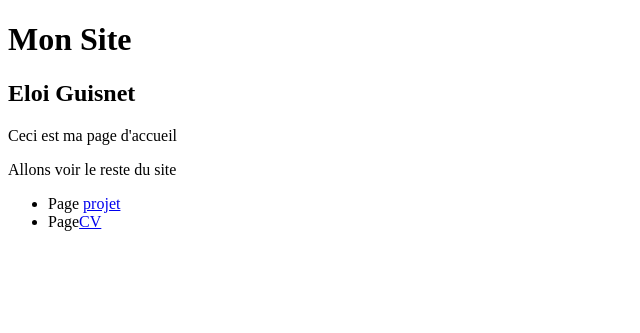
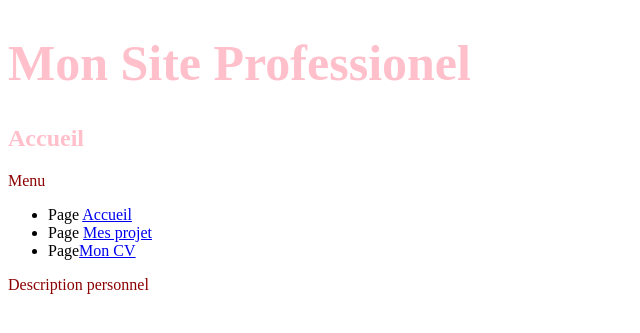
Before and after one commit to EloiIlog/IDAW, a PHP site: page / in a window 1280 px wide. Shown: the top 333 px of the page, without its empty margins (0-640 px from the left). Run offline with PHP 8.4, Linux system fonts and the light colour scheme.

Commit message:
essai couleur

```diff
--- a/TP1/index.html
+++ b/TP1/index.html
@@ -1,20 +1,22 @@
 <!DOCTYPE html>
 <html>
   <head>
-    <title>
-      Eloi Guisnet site pro
-    </title>
+    <title>SitePro Eloi Guisnet </title>
     <meta charset="UTF-8">
+    <link rel="stylesheet" href="main.css">
   </head>
 
   <body>
-    <h1>Mon Site</h1>
-      <h2>Eloi Guisnet</h2>
-        <p>Ceci est ma page d'accueil</p>
-        <p>Allons voir le reste du site</p>
+    <h1>Mon Site Professionel</h1>
+      <h2>Accueil</h2>
+        <p>Menu</p>
         <ul>
-          <li>Page <a href="../TP1/projet.html">projet</a></li>
-          <li>Page<a href="../TP1/cv.html">CV</a></li>
+          <li>Page <a href="../TP1/index.html">Accueil</a></li>
+          <li>Page <a href="../TP1/projet.html">Mes projet</a></li>
+          <li>Page<a href="../TP1/cv.html">Mon CV</a></li>
         </ul>
+
+
+        <p>Description personnel</p>
  </body>
 </html>
--- a/TP1/main.css
+++ b/TP1/main.css
@@ -1,7 +1,10 @@
 h1{
     font-size: 50px;
-    color: blue;
+    color: pink;
   }
+h2{
+  color:pink;
+}
 p{
-  color:darkred
+  color:darkred;
 }
```
Also changed, not shown: TP1/cv.html (+15 -5 lines), TP1/projet.html (+15 -4 lines).
